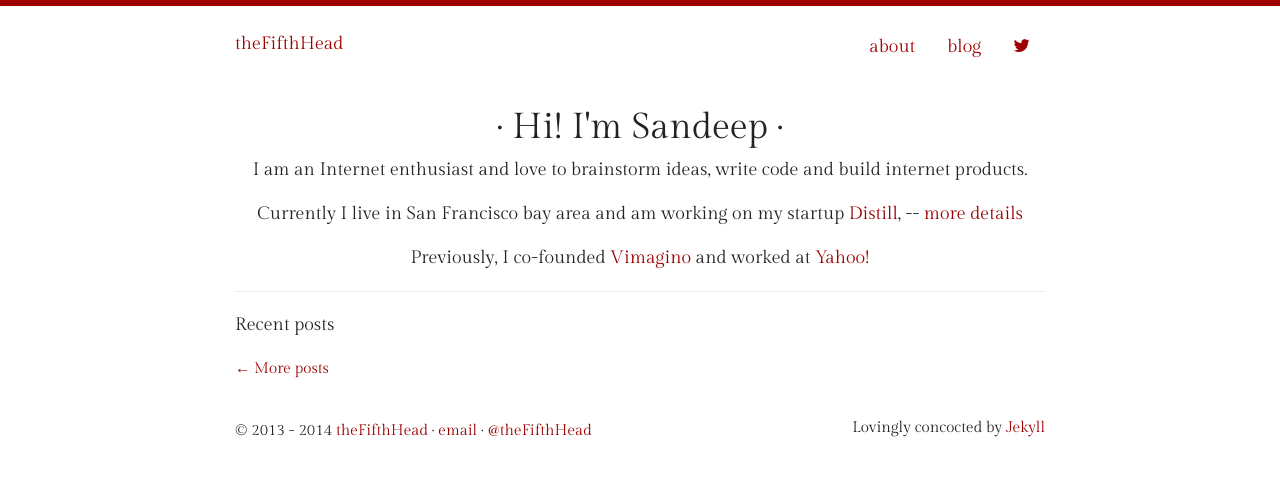
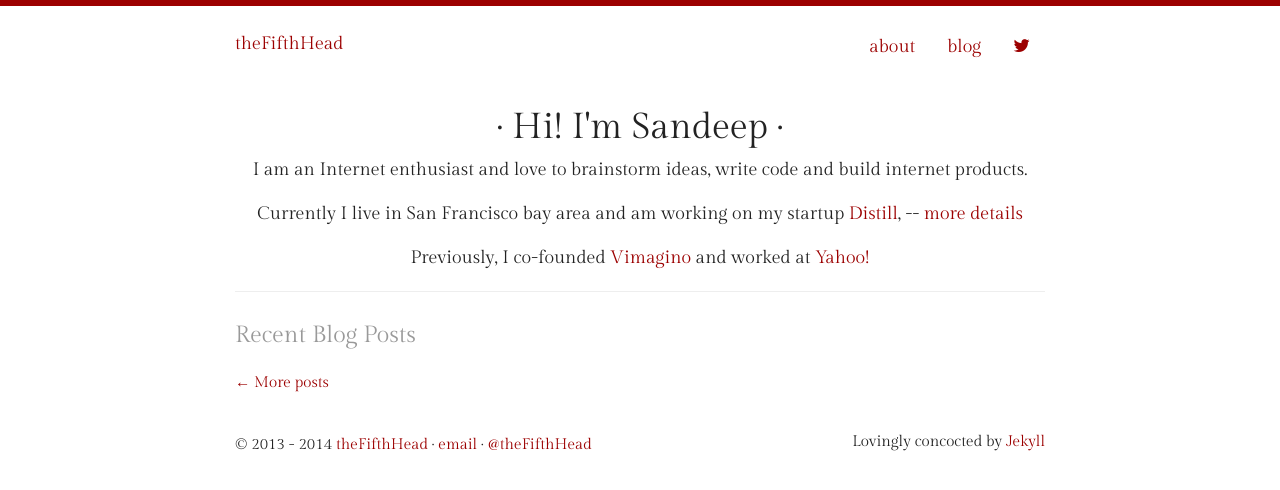
Before and after one commit to thefifthhead/thefifthhead.github.io, a Jekyll site: the page built from index.html, in a window 1280 px wide. Shown: the top 490 px of the page. Built offline with Jekyll 4.4.1, drawn with Linux system fonts in a browser that asks for light colours.

Commit message:
Sandeep: Changing file format.

```diff
--- a/index.html
+++ b/index.html
@@ -23,8 +23,8 @@ title: Home
 
   <hr />
 
+<h1><small>Recent Blog Posts</small></h1>
   <div id="posts">
-    Recent posts
         {% for post in site.posts offset: 0 limit: 10 %}
             <div class="post-item">
             <time datetime="{{ post.date | date: "%Y-%m-%d" }}">
```
